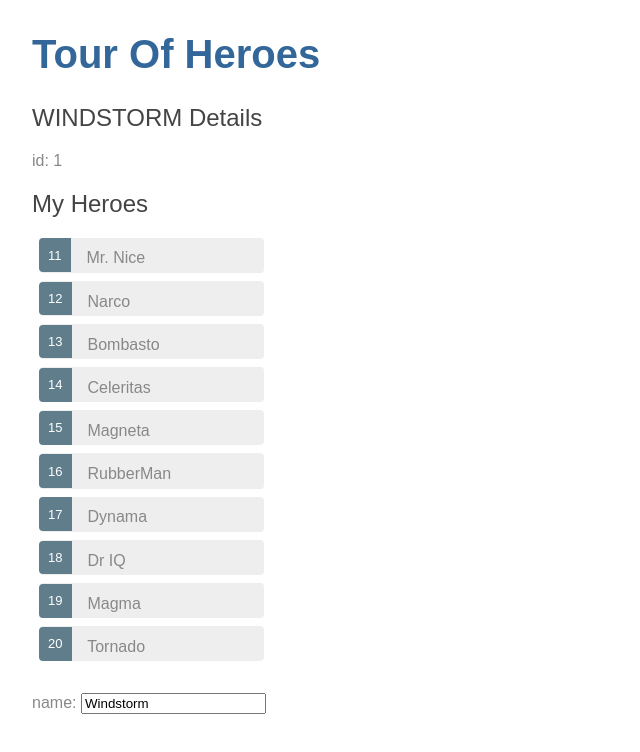
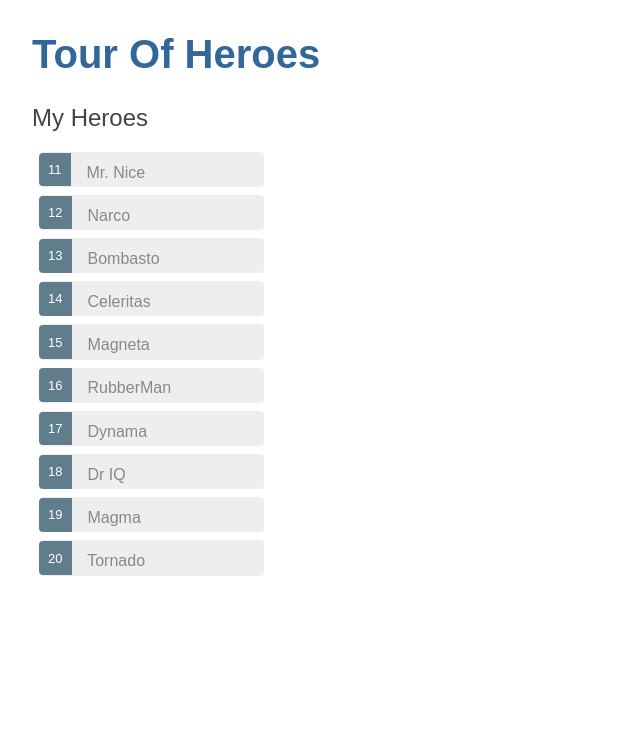
Before and after one commit to DeWitt-A/Class-TourOfHeroes, an Angular app: page / in a window 1280 px wide. Shown: the top 752 px of the page, without its empty margins (0-640 px from the left). Built offline with nearby package versions, Linux system fonts and the light colour scheme.

Commit message:
1. Completed tutorial  displaying a list

```diff
--- a/src/app/heroes/heroes.component.html
+++ b/src/app/heroes/heroes.component.html
@@ -1,17 +1,20 @@
-<h2>{{hero.name | uppercase}} Details</h2>
-
-<div><span>id: </span>{{hero.id}}</div>
-
 <h2>My Heroes</h2>
 <ul class="heroes">
-  <li *ngFor="let hero of heroes">
+  <li *ngFor="let hero of heroes"
+    [class.selected]="hero === selectedHero"
+    (click)="onSelect(hero)">
     <span class="badge">{{hero.id}}</span> {{hero.name}}
   </li>
 </ul>
 
+<div *ngIf="selectedHero">
 
-<div>
-  <label>name:
-    <input [(ngModel)]="hero.name" placeholder="name">
-  </label>
+  <h2>{{selectedHero.name | uppercase}} Details</h2>
+  <div><span>id: </span>{{selectedHero.id}}</div>
+  <div>
+    <label>name:
+      <input [(ngModel)]="selectedHero.name" placeholder="name">
+    </label>
+  </div>
+
 </div>
--- a/src/app/heroes/heroes.component.ts
+++ b/src/app/heroes/heroes.component.ts
@@ -11,14 +11,15 @@
 
   heroes = HEROES;
 
-  hero: Hero = {
-    id: 1,
-    name: 'Windstorm'
-  };
+  selectedHero: Hero;
 
   constructor() { }
 
   ngOnInit() {
   }
 
+  onSelect(hero: Hero): void {
+    this.selectedHero = hero;
+  }
+
 }
```
